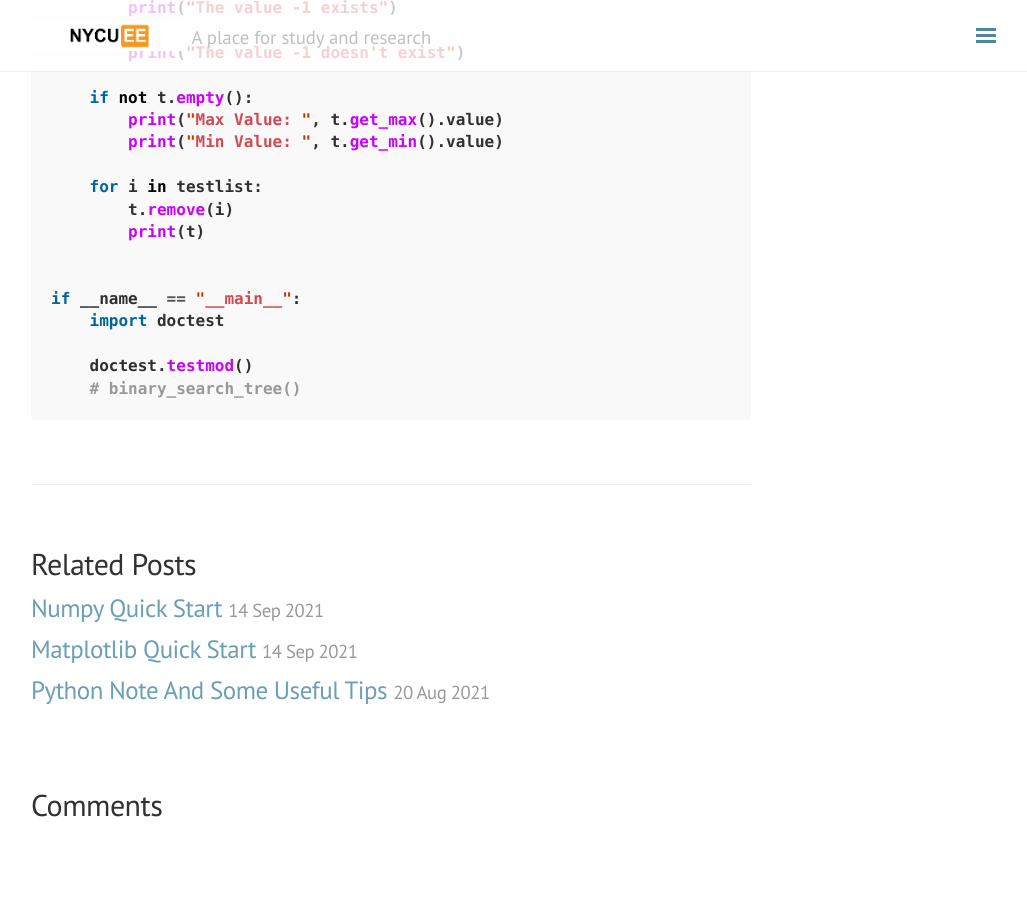
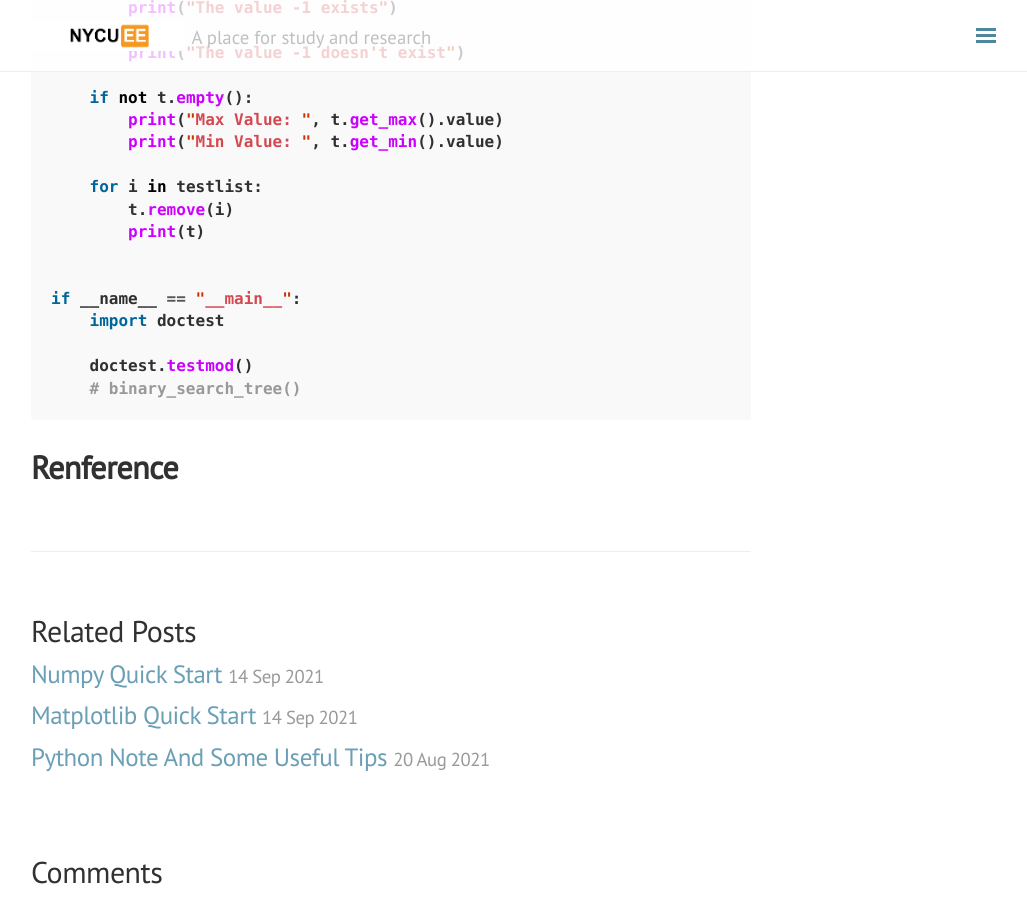
Before and after one commit to nycu-ee/nycu-ee.github.io, a Jekyll site: the page built from _posts/2021-08-01-data-struct-bst.md, in a window 1280 px wide and 900 px high, scrolled down 5435 px. Shown: the whole window, without its empty margins (249-1276 px from the left). Built offline with Jekyll 4.4.1, drawn with Linux system fonts in a browser that asks for light colours; nearby versions of some CDN libraries; formulas are drawn with MathJax 3; comment, search, counter and statistics services are not loaded; before the commit the page ends 6269 px from its top, so only the background shows below that.

Commit message:
add post and modify files

````diff
--- a/_posts/2021-08-01-data-struct-bst.md
+++ b/_posts/2021-08-01-data-struct-bst.md
@@ -245,3 +245,6 @@
     doctest.testmod()
     # binary_search_tree()
 ```
+# Renference
+
+[Implementation]: https://github.com/TheAlgorithms/Python
````
Also changed, not shown: _posts/2021-08-01-data-structure-avltree.md (+4 -0 lines).
